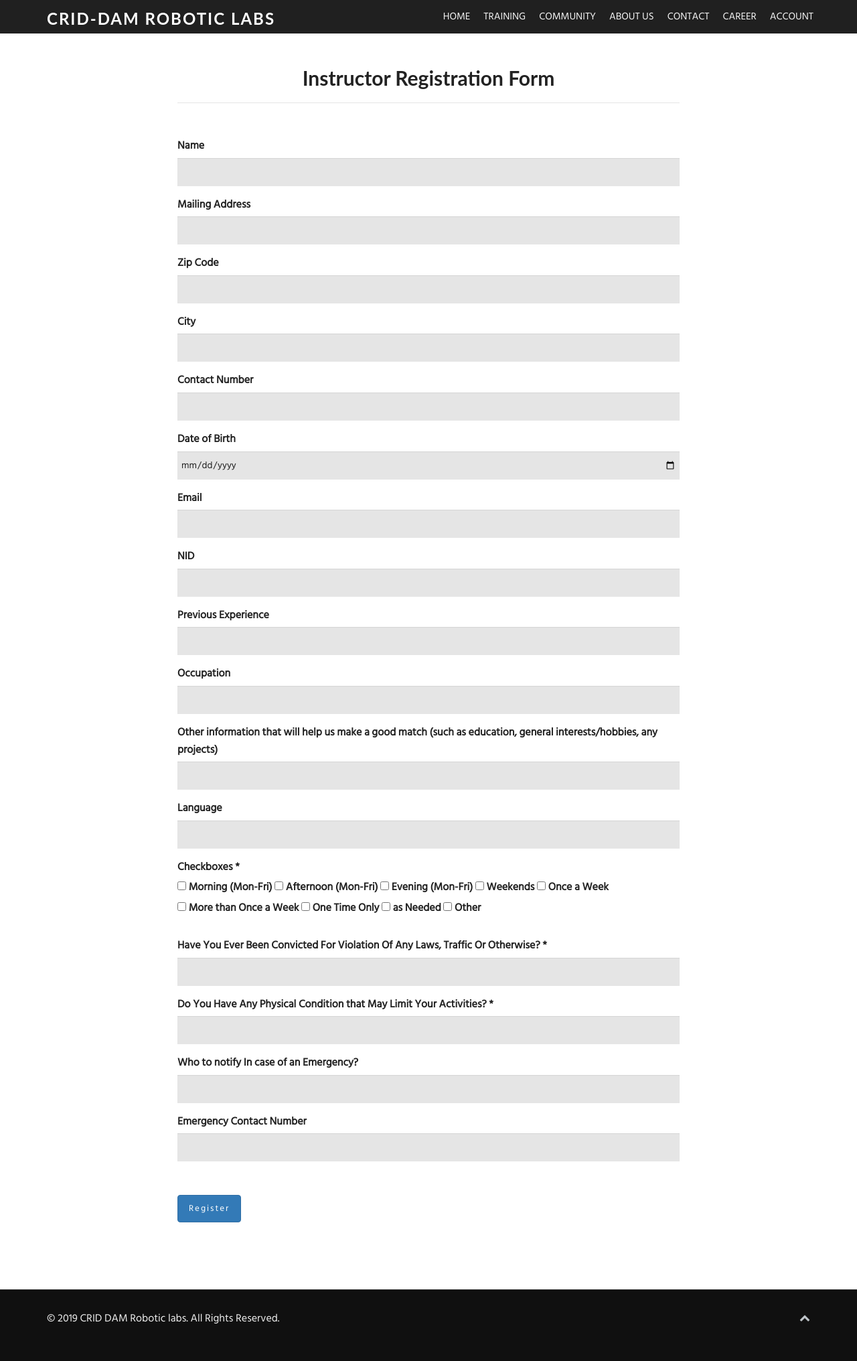
After one commit to mortuzahossain/CRID-V1.0.1, a PHP site: page /instructor-registration.php in a window 1280 px wide. The commit adds this page. Shown: the whole page at 67% size. Run offline with PHP 8.4, Linux system fonts and the light colour scheme.

Commit message:
Instructor Registration form design complete

```diff
--- /dev/null
+++ b/instructor-registration.php
@@ -0,0 +1,135 @@
+<?php
+    $PAGENAME = "Instructor Registration";
+    include 'inc/header.php';
+    include 'inc/navbar.php';
+
+    function xss_cleaner($input_str) {
+        $return_str = str_replace( array('<',';','|','&','>',"'",'"',')','('), array('&lt;','&#58;','&#124;','&#38;','&gt;','&apos;','&#x22;','&#x29;','&#x28;'), $input_str );
+        $return_str = str_ireplace( '%3Cscript', '', $return_str );
+        return $return_str;
+    }
+?>
+    <section class="container">
+        <div class="row">
+            <div class="col-md-8 col-md-offset-2">
+                <div class="gap"></div>
+                <h2 class="text-center">Instructor Registration Form</h2>
+                <hr>
+                <div class="gap"></div>
+                <form action="" method="post">
+                  <div class="form-group">
+                    <label for="name">Name</label>
+                    <input type="text" class="form-control" id="name" name="name" required>
+                  </div>
+                  <div class="form-group">
+                    <label for="mailing_address">Mailing Address</label>
+                    <input type="text" class="form-control" id="mailing_address" name="mailing_address" required>
+                  </div>
+                  <div class="form-group">
+                    <label for="zipcode">Zip Code</label>
+                    <input type="number" class="form-control" id="zipcode" name="zipcode" required>
+                  </div>
+                  <div class="form-group">
+                    <label for="city">City</label>
+                    <input type="text" class="form-control" id="city" name="city" required>
+                  </div>
+                  <div class="form-group">
+                    <label for="contact_number">Contact Number</label>
+                    <input type="tel" class="form-control" id="contact_number" name="contact_number" required >
+                  </div>
+                  <div class="form-group">
+                    <label for="dob">Date of Birth</label>
+                    <input type="date" class="form-control" id="dob" name="dob" required >
+                  </div>
+                  <div class="form-group">
+                    <label for="email">Email</label>
+                    <input type="email" class="form-control" id="email" name="email" required>
+                  </div>
+                  <div class="form-group">
+                    <label for="nid">NID</label>
+                    <input type="text" class="form-control" id="nid" name="nid"  required>
+                  </div>
+                  <div class="form-group">
+                    <label for="previous_experiance">Previous Experience</label>
+                    <input type="text" class="form-control" id="previous_experiance" name="previous_experiance" required >
+                  </div>
+                  <div class="form-group">
+                    <label for="occupation">Occupation</label>
+                    <input type="text" class="form-control" id="occupation" name="occupation"required>
+                  </div>
+                  <div class="form-group">
+                    <label for="other_information">Other information that will help us make a good match (such as education, general interests/hobbies, any projects)</label>
+                    <input type="text" class="form-control" id="other_information" name="other_information" required >
+                  </div>
+                  <div class="form-group">
+                    <label for="language">Language</label>
+                    <input type="text" class="form-control" id="language" name="language" required>
+                  </div>
+
+                  <label for="">Checkboxes *</label>
+                  <div class="form-check">
+                      <input class="form-check-input" name="class_time[]" type="checkbox" value="Morning (Mon-Fri)" id="Morning">
+                      <label class="form-check-label" for="Morning">
+                        Morning (Mon-Fri)
+                      </label>
+                      <input class="form-check-input" name="class_time[]" type="checkbox" value="Afternoon (Mon-Fri)" id="Afternoon">
+                      <label class="form-check-label" for="Afternoon">
+                        Afternoon (Mon-Fri)
+                      </label>
+                      <input class="form-check-input" name="class_time[]" type="checkbox" value="Evening (Mon-Fri)" id="Evening">
+                      <label class="form-check-label" for="Evening">
+                        Evening (Mon-Fri)
+                      </label>
+                      <input class="form-check-input" name="class_time[]" type="checkbox" value="Weekends" id="Weekends">
+                      <label class="form-check-label" for="Weekends">
+                        Weekends
+                      </label>
+                      <input class="form-check-input" name="class_time[]" type="checkbox" value="Once a Week" id="Once_a_Week">
+                      <label class="form-check-label" for="Once_a_Week">
+                        Once a Week
+                      </label> <br>
+                      <input class="form-check-input" name="class_time[]" type="checkbox" value="More than Once a Week" id="More_than_Once_a_Week">
+                      <label class="form-check-label" for="More_than_Once_a_Week">
+                        More than Once a Week
+                      </label>
+                      <input class="form-check-input" name="class_time[]" type="checkbox" value="One Time Only" id="One_Time_Only">
+                      <label class="form-check-label" for="One_Time_Only">
+                        One Time Only
+                      </label>
+                      <input class="form-check-input" name="class_time[]" type="checkbox" value="as Needed" id="as_Needed">
+                      <label class="form-check-label" for="as_Needed">
+                        as Needed
+                      </label>
+                      <input class="form-check-input" name="class_time[]" type="checkbox" value="Other" id="Other">
+                      <label class="form-check-label" for="Other">
+                        Other
+                      </label>
+                  </div>
+                  <br>
+
+                  <div class="form-group">
+                    <label for="convicted_with_violation">Have You Ever Been Convicted For Violation Of Any Laws, Traffic Or Otherwise? *</label>
+                    <input type="text" class="form-control" id="convicted_with_violation" name="convicted_with_violation" required>
+                  </div>
+                  <div class="form-group">
+                    <label for="health_problem">Do You Have Any Physical Condition that May Limit Your Activities? *</label>
+                    <input type="text" class="form-control" id="health_problem" name="health_problem" required>
+                  </div>
+                  <div class="form-group">
+                    <label for="emergency_contact">Who to notify In case of an Emergency?</label>
+                    <input type="text" class="form-control" id="emergency_contact" name="emergency_contact" required>
+                  </div>
+                  <div class="form-group">
+                    <label for="emergency_contact_number">Emergency Contact Number</label>
+                    <input type="tel" class="form-control" id="emergency_contact_number" name="emergency_contact_number" required>
+                  </div>
+                  <div class="gap"></div>
+                  <input  type="submit" name="submit" value="Register" class="btn btn-primary">
+                </form>
+            </div>
+        </div>
+    </section>
+
+<?php
+    include 'inc/footer.php';
+?>
--- a/student-registration.php
+++ b/student-registration.php
@@ -1,5 +1,5 @@
 <?php
-    $PAGENAME = "Register";
+    $PAGENAME = "Student Registration";
     include 'inc/header.php';
     include 'inc/navbar.php';
 
--- a/training.php
+++ b/training.php
@@ -13,7 +13,7 @@
 
             <div class="row gap text-center">
                 <a class="btn btn-primary" href="http://<?php echo $_SERVER['SERVER_NAME']; ?>/student-registration.php"><span>Student Registration Form</span></a> <i class="fa fa-child side-gap"></i>
-                <a class="btn btn-info" href="http://criddam.com/instructor-registration-form/"><span>Instructor Registration Form</span></a>
+                <a class="btn btn-info" href="http://<?php echo $_SERVER['SERVER_NAME']; ?>/instructor-registration.php"><span>Instructor Registration Form</span></a>
             </div>
 
             <div class="traing-section">
```
